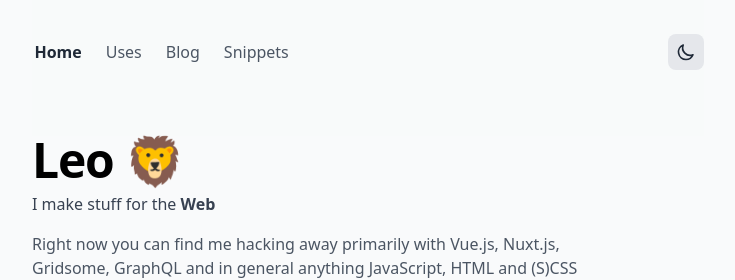
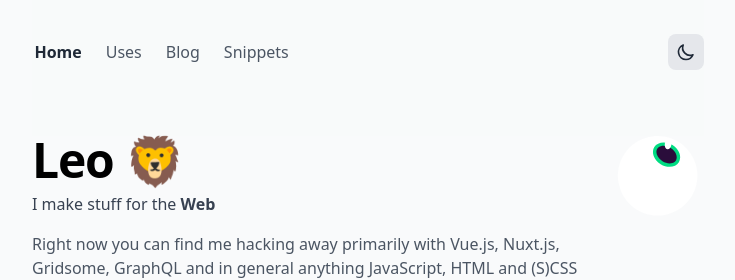
Before and after one commit to roiLeo/nuxt3-ninja, a Nuxt app: page / in a window 1280 px wide. Shown: the top 280 px of the page, without its empty margins (272-1007 px from the left). Built offline with nearby package versions, Linux system fonts and the light colour scheme.

Commit message:
👁 mouse tracker (#13)

```diff
--- /dev/null
+++ b/components/MouseTrackingEye.vue
@@ -0,0 +1,99 @@
+<template>
+	<div @click="randomEyeContact">
+		<svg
+			ref="eye"
+			class="eye text-white dark:text-gray-100"
+			:style="`transform: rotate(${rotationDegrees - 16}deg)`"
+			viewBox="0 0 33 33"
+			fill="none"
+		>
+			<path
+				id="eye__bg"
+				d="M0 16.3895C0 25.4415 7.33733 32.7788 16.388 32.7788C25.44 32.7788 32.7773 25.4415 32.7773 16.3895C32.7773 7.33748 25.44 0.000144958 16.388 0.000144958C7.33733 0.000144958 0 7.33748 0 16.3895Z"
+				fill="currentColor"
+			/>
+			<path
+				d="M18.901 12.1063C21.109 14.5503 24.4383 15.1396 26.3356 13.4249C28.2343 11.7103 27.9823 8.33826 25.773 5.89559C23.5636 3.45159 20.2356 2.86093 18.3383 4.57693C16.4396 6.29159 16.693 9.66226 18.901 12.1063Z"
+				fill="#00DC82"
+			/>
+			<path
+				d="M23.6407 12.9819C24.1247 12.9819 24.8193 12.8753 25.3807 12.3686C26.67 11.2033 26.366 8.67527 24.7167 6.84993C23.6793 5.7046 22.3033 5.01927 21.034 5.01927C20.55 5.01927 19.854 5.12593 19.2927 5.63393C18.71 6.16193 18.4273 6.9886 18.502 7.96193C18.5833 9.06993 19.102 10.2033 19.958 11.1513C20.9953 12.2966 22.3713 12.9819 23.6407 12.9819Z"
+				fill="#2A0D3B"
+			/>
+			<path
+				d="M25.0221 3.04376C24.3261 2.7331 23.3661 3.3651 22.8781 4.45576C22.3888 5.54776 22.5581 6.68376 23.2555 6.99576C23.9515 7.30776 24.9115 6.67576 25.3995 5.58376C25.8861 4.49176 25.7181 3.35443 25.0221 3.04376Z"
+				fill="white"
+			/>
+		</svg>
+	</div>
+</template>
+
+<script lang="ts" >
+import { ref, defineComponent, onMounted } from 'vue'
+import {
+	debouncedWatch,
+	throttledWatch,
+	useMouse,
+	useWindowSize,
+} from '@vueuse/core'
+
+export default defineComponent({
+	setup() {
+		const { x: mouseX, y: mouseY } = useMouse()
+		const { width, height } = useWindowSize()
+		const eye = ref(null)
+		const rotationDegrees = ref(0)
+		const eyeLocation = ref(undefined)
+
+		const randomEyeContact = () => {
+			rotationDegrees.value =
+				rotationDegrees.value + Math.floor(Math.random() * 360)
+		}
+
+		onMounted(() => {
+			eyeLocation.value = eye.value.getBoundingClientRect()
+		})
+
+		debouncedWatch(
+			[width, height],
+			() => {
+				eyeLocation.value = eye.value.getBoundingClientRect()
+			},
+			{ debounce: 200 }
+		)
+
+		throttledWatch(
+			[mouseX, mouseY],
+			([x, y]) => {
+				if (eyeLocation.value) {
+					const radianDegrees = Math.atan2(
+						x - eyeLocation.value.right,
+						y - eyeLocation.value.top
+					)
+					rotationDegrees.value =
+						radianDegrees * (180 / Math.PI) * -1 + 180
+				}
+			},
+			{ throttle: 1000 / 60 }
+		)
+
+		return { eye, rotationDegrees, randomEyeContact }
+	},
+})
+</script>
+
+<style>
+.eye {
+	height: 5rem;
+}
+
+#eye__bg {
+	transition: all 1.2s ease-out;
+}
+
+#eye__bg:hover {
+	cursor: pointer;
+	transition: filter 1.2s ease-out;
+	filter: grayscale(100%) sepia(100%);
+}
+</style>
--- a/components/NavItem.vue
+++ b/components/NavItem.vue
@@ -49,6 +49,3 @@ export default defineComponent({
 	},
 })
 </script>
-<style scoped>
-.router-link-active .router-link-exact-active {}
-</style>
--- a/pages/index.vue
+++ b/pages/index.vue
@@ -35,15 +35,9 @@
 				</p>
 			</div>
 			<div class="w-[80px] sm:w-[176px] relative mb-8 sm:mb-0 mr-auto">
-				<!-- ADD IMAGE HERE -->
+				<!-- ADD FUN HERE -->
+				<MouseTrackingEye />
 			</div>
 		</div>
 	</div>
 </template>
-
-<script>
-export default {}
-</script>
-
-<style>
-</style>
```
